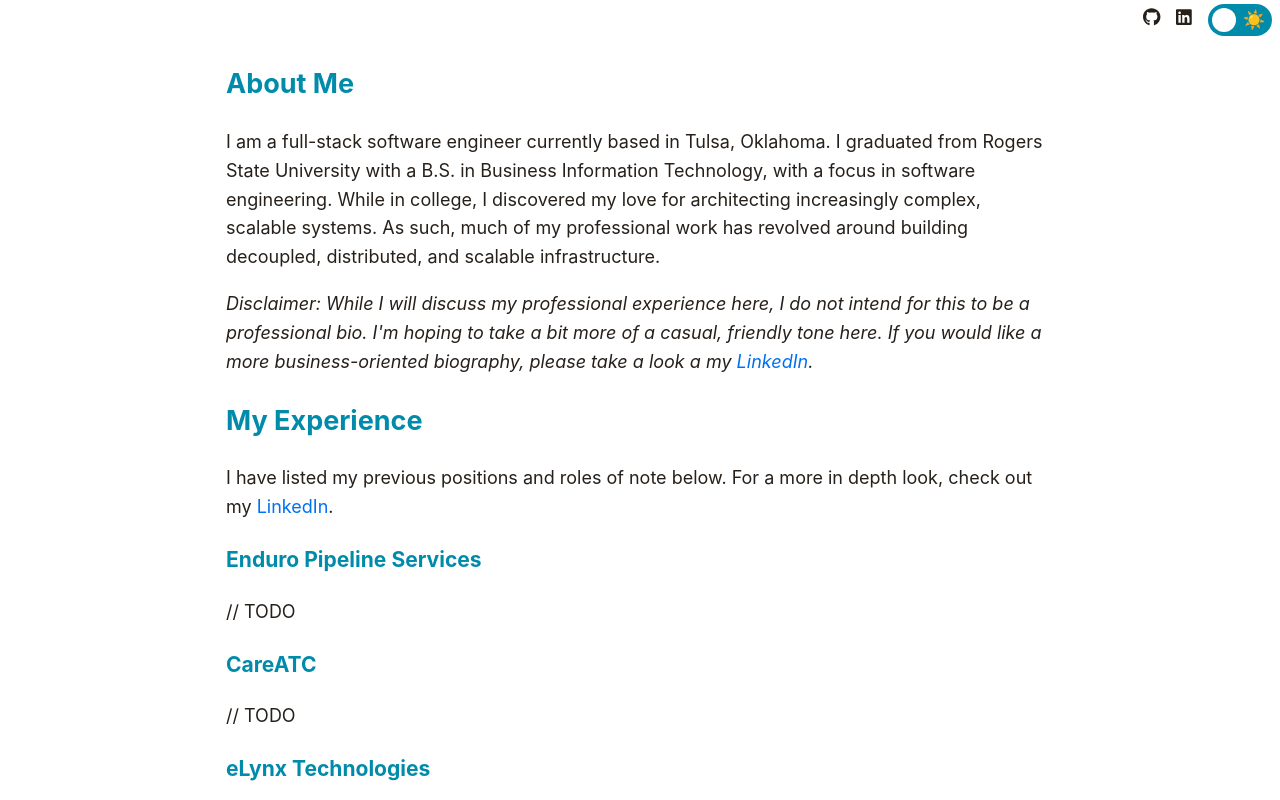
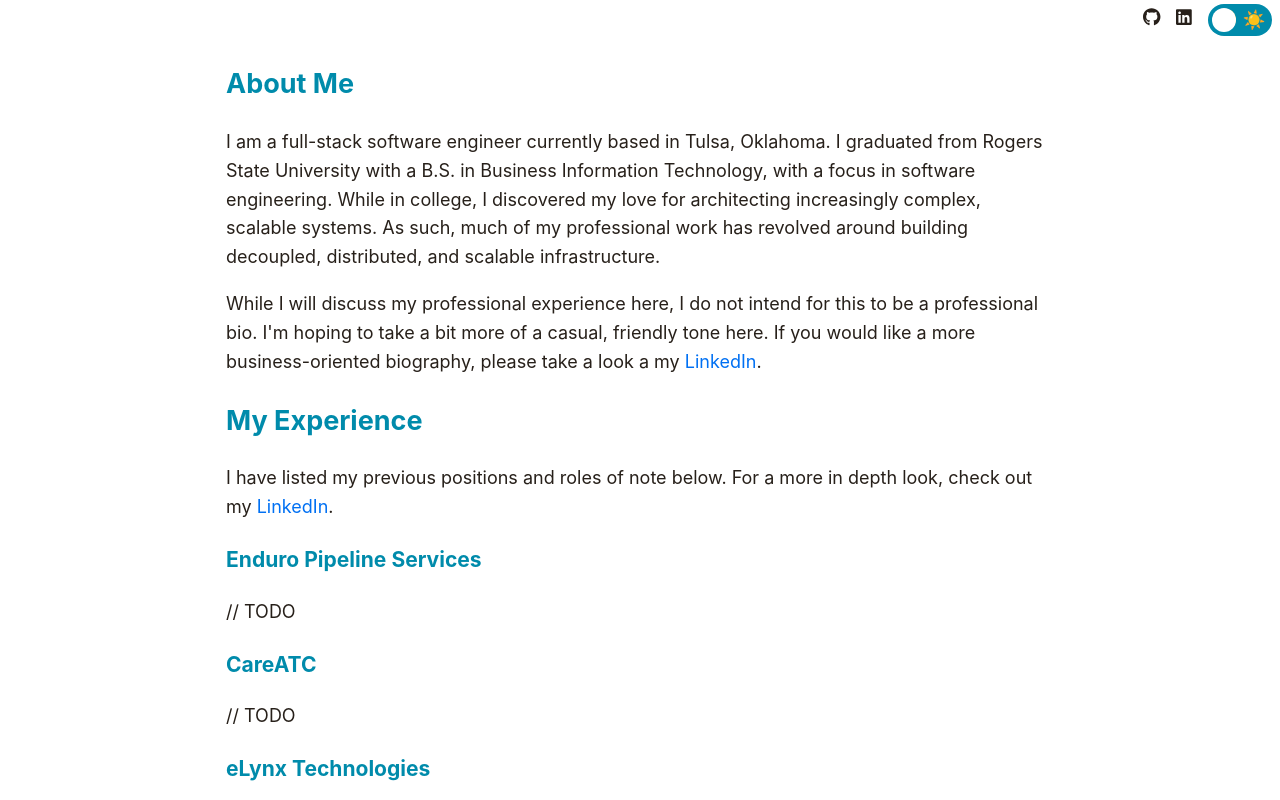
Before and after one commit to JerrettDavis/personal-site, a Next.js app: page /about-me in a window 1280 px wide. Shown: the top 800 px of the page. Built offline with nearby package versions, Linux system fonts and the light colour scheme.

Commit message:
Changed my "About me" disclaimer

```diff
--- a/pages/about-me.tsx
+++ b/pages/about-me.tsx
@@ -19,12 +19,10 @@
                             and scalable infrastructure.
                         </p>
                         <p>
-                            <em>
-                                Disclaimer: While I will discuss my professional experience here, I do not intend for this
-                                to be a professional bio. I'm hoping to take a bit more of a casual, friendly tone here.{' '}
-                                If you would like a more business-oriented biography, please take a look a my{' '}
-                                <a href="https://www.linkedin.com/in/jddpro/" target="_blank">LinkedIn</a>.
-                            </em>
+                            While I will discuss my professional experience here, I do not intend for this
+                            to be a professional bio. I'm hoping to take a bit more of a casual, friendly tone here.{' '}
+                            If you would like a more business-oriented biography, please take a look a my{' '}
+                            <a href="https://www.linkedin.com/in/jddpro/" target="_blank">LinkedIn</a>.
                         </p>
                     </div>
                 </section>
```
